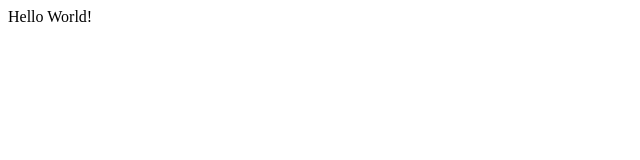
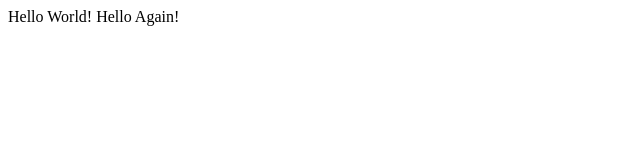
Before and after one commit to trentsinden/Git-Practice, a plain HTML site: page index.html in a window 1280 px wide. Shown: the whole page, without its empty margins (0-640 px from the left). Drawn offline with Linux system fonts and the light colour scheme.

Commit message:
Update index.html

```diff
--- a/index.html
+++ b/index.html
@@ -5,6 +5,6 @@
     <title>My Webpage!</title>
   </head>
   <body>
-    Hello World!
+    Hello World! Hello Again!
   </body>
 </html>
```
